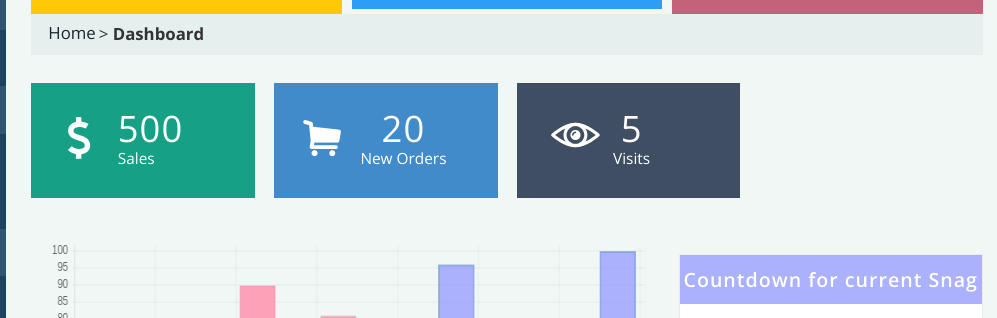
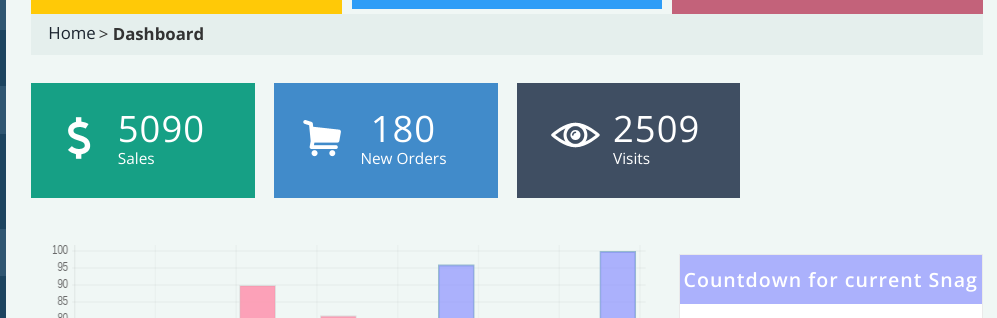
Before and after one commit to amose001/eMERGE_2016, a plain HTML site: page Snag/post2.html in a window 1280 px wide. Shown: the part 209-527 px from the top of the page, 283-1280 px from the left. Drawn offline with nearby package versions, Linux system fonts and the light colour scheme; some packages are replaced by stand-ins of ours.

Commit message:
post 2 done

```diff
--- a/Snag/post2.html
+++ b/Snag/post2.html
@@ -388,8 +388,8 @@ Smartphone Compatible web template, free webdesigns for Nokia, Samsung, LG, Sony
 						<i class="dollar"></i>
 					</div>
 					<div class="icon-text">
-						<h3>500</h3>
-						<p>Sales</p>
+					  <h3>5090</h3>
+					  <p>Sales</p>
 					</div>
 					<div class="clearfix"></div>
 				</div>
@@ -398,8 +398,8 @@ Smartphone Compatible web template, free webdesigns for Nokia, Samsung, LG, Sony
 						<i class="order"></i>
 		</div>
 					<div class="icon-text">
-						<h3>20</h3>
-						<p>New Orders</p>
+					  <h3>180</h3>
+					  <p>New Orders</p>
 					</div>
 					<div class="clearfix"></div>
 			  </div>
@@ -408,8 +408,8 @@ Smartphone Compatible web template, free webdesigns for Nokia, Samsung, LG, Sony
 						<i class="visit"></i>
 					</div>
 					<div class="icon-text">
-						<h3>5</h3>
-						<p>Visits</p>
+					  <h3>2509</h3>
+					  <p>Visits</p>
 					</div>
 					<div class="clearfix"></div>
 				</div>
```
